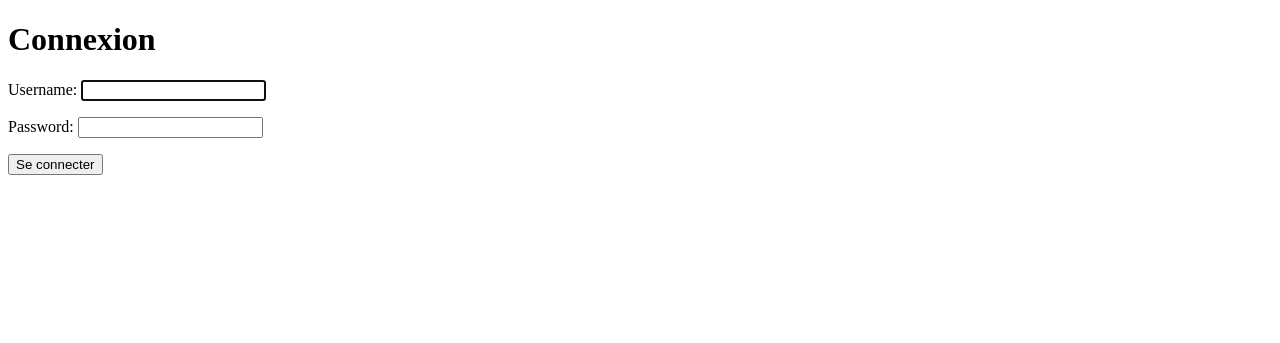
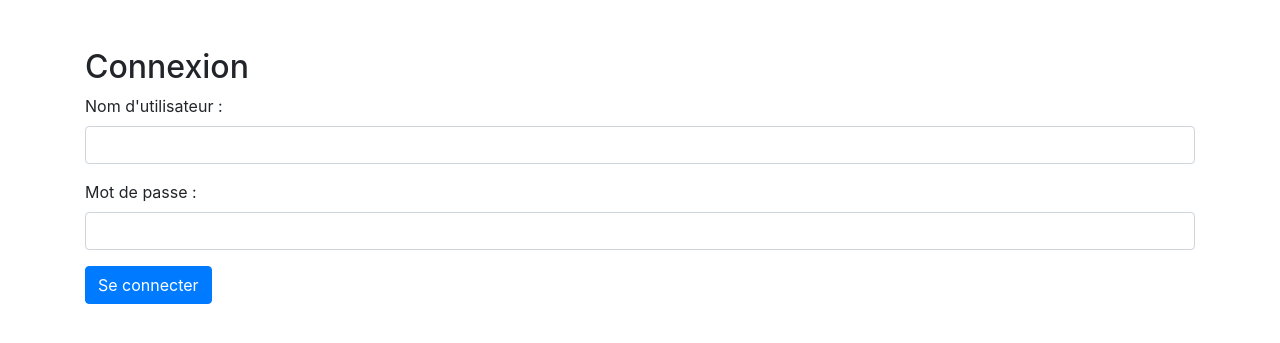
Before and after one commit to HamaBarhamou/gestion_depots, a Django app: page /login/ in a window 1280 px wide. Shown: the top 343 px of the page. Run offline with Django 5.2, Linux system fonts and the light colour scheme; some libraries are stand-ins or nearby versions.

Commit message:
Configure la redirection après déconnexion vers la page de connexion
- Ajoute `LOGOUT_REDIRECT_URL` dans `settings.py` pour rediriger l'utilisateur vers la page de connexion après la déconnexion.
- Configure les URLs de connexion et déconnexion dans `urls.py` en utilisant les vues `LoginView` et `LogoutView` de Django.

```diff
--- a/conf/settings.py
+++ b/conf/settings.py
@@ -147,3 +147,7 @@ DEFAULT_AUTO_FIELD = "django.db.models.BigAutoField"
 
 
 AUTH_USER_MODEL = "comptes.CustomUser"
+
+LOGIN_URL = "login"
+LOGIN_REDIRECT_URL = "tableau_de_bord"
+LOGOUT_REDIRECT_URL = "login"
--- a/conf/urls.py
+++ b/conf/urls.py
@@ -49,7 +49,7 @@ urlpatterns = [
     ),
     path(
         "logout/",
-        auth_views.LogoutView.as_view(template_name="registration/logged_out.html"),
+        auth_views.LogoutView.as_view(),
         name="logout",
     ),
 ]
--- a/templates/registration/login.html
+++ b/templates/registration/login.html
@@ -1,14 +1,29 @@
 <!DOCTYPE html>
-<html>
+<html lang="en">
 <head>
+    <meta charset="UTF-8">
+    <meta name="viewport" content="width=device-width, initial-scale=1.0">
     <title>Connexion</title>
+    <link href="https://stackpath.bootstrapcdn.com/bootstrap/4.5.2/css/bootstrap.min.css" rel="stylesheet">
 </head>
 <body>
-    <h1>Connexion</h1>
-    <form method="post">
-        {% csrf_token %}
-        {{ form.as_p }}
-        <button type="submit">Se connecter</button>
-    </form>
+    <div class="container mt-5">
+        <h2>Connexion</h2>
+        <form method="post" action="{% url 'login' %}">
+            {% csrf_token %}
+            <div class="form-group">
+                <label for="username">Nom d'utilisateur :</label>
+                <input type="text" name="username" class="form-control" required>
+            </div>
+            <div class="form-group">
+                <label for="password">Mot de passe :</label>
+                <input type="password" name="password" class="form-control" required>
+            </div>
+            <button type="submit" class="btn btn-primary">Se connecter</button>
+        </form>
+    </div>
+    <script src="https://code.jquery.com/jquery-3.5.1.slim.min.js"></script>
+    <script src="https://cdn.jsdelivr.net/npm/@popperjs/core@2.9.3/dist/umd/popper.min.js"></script>
+    <script src="https://stackpath.bootstrapcdn.com/bootstrap/4.5.2/js/bootstrap.min.js"></script>
 </body>
 </html>
--- a/transactions/templates/transactions/bilan_journalier.html
+++ b/transactions/templates/transactions/bilan_journalier.html
@@ -41,7 +41,7 @@
                         <td>{{ transaction.date|date:"d/m/Y H:i" }}</td>
                         <td>{{ transaction.type_transaction }}</td>
                         <td>{{ transaction.montant }} FCFA</td>
-                        <td>{{ transaction.client.nom }}</td>
+                        <td><a href="{% url 'detail_client' transaction.client.identifiant_unique %}" > {{ transaction.client.nom }}</a></td>
                     </tr>
                     {% endfor %}
                 </tbody>
```
Also changed, not shown: templates/base.html (+8 -1 lines).
